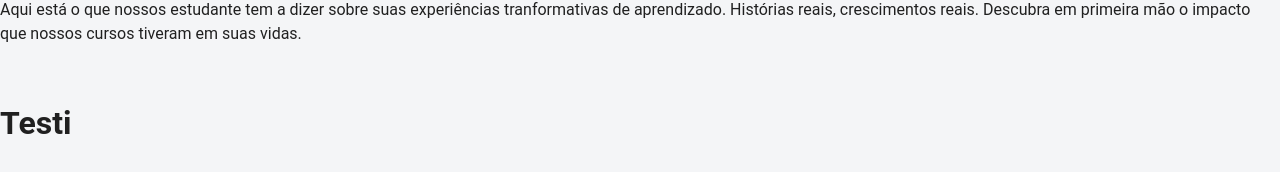
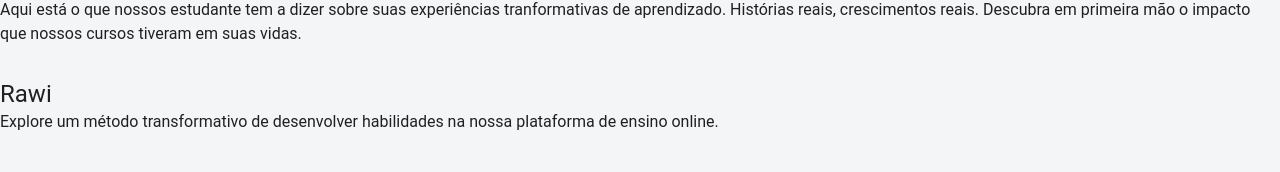
Before and after one commit to jeancarloslima/plataforma-de-cursos, a React (Vite) app: page / in a window 1280 px wide. Shown: the part 2049-2221 px from the top of the page. Built offline with nearby package versions, Linux system fonts and the light colour scheme.

Commit message:
Definindo estrutura básica do rodapé

```diff
--- a/src/Components/Footer/index.jsx
+++ b/src/Components/Footer/index.jsx
@@ -1,7 +1,39 @@
+import { Box, List, ListItem, Typography } from "@mui/material";
+
 export default function Footer() {
   return (
     <>
-      <h1>Testi</h1>
+      <Box>
+        <Typography variant="h5">Rawi</Typography>
+        <Typography variant="body1">
+          Explore um método transformativo de desenvolver habilidades na nossa
+          plataforma de ensino online.
+        </Typography>
+      </Box>
+
+      <Box>
+        <Box>
+          <List>
+            <ListItem></ListItem>
+          </List>
+        </Box>
+        <Box>
+          <List>
+            <ListItem></ListItem>
+          </List>
+        </Box>
+        <Box>
+          <List>
+            <ListItem></ListItem>
+          </List>
+        </Box>
+      </Box>
+
+      <Box>
+        <List>
+            <ListItem></ListItem>
+          </List>
+      </Box>
     </>
   );
 }
```
